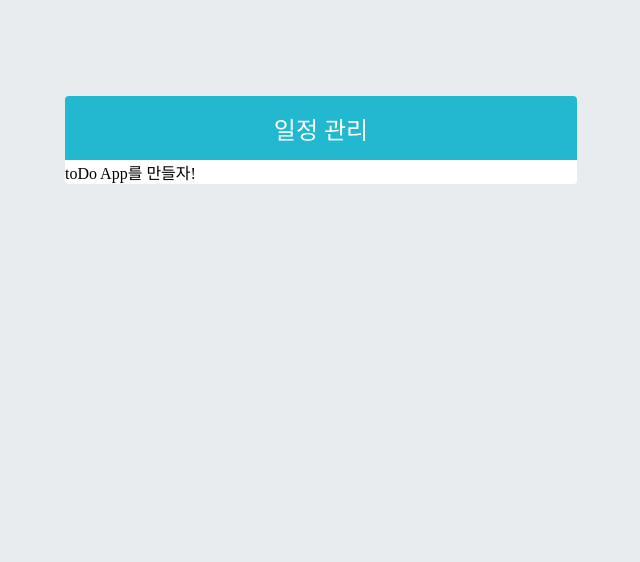
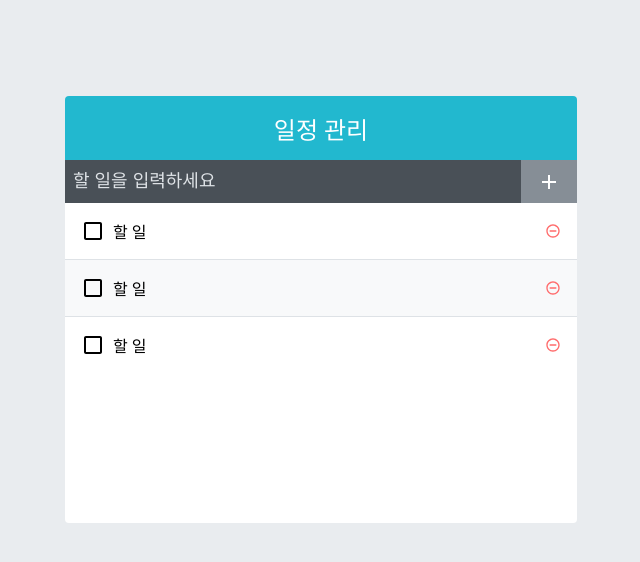
Before and after one commit to Ticktakto/TodoList_React, a React (Create React App) app in the folder todo-app/: page / in a window 1280 px wide. Shown: the top 562 px of the page, without its empty margins (319-959 px from the left). Built offline with nearby package versions, Linux system fonts and the light colour scheme.

Commit message:
3 - Setting Project(Add Components => TodoTemplate, TodoList & Items & Insert)

```diff
--- a/todo-app/src/App.js
+++ b/todo-app/src/App.js
@@ -1,8 +1,14 @@
 import react from 'react';
 import TodoTemplate from './components/TodoTemplate'
+import TodoInsert from './components/TodoInsert';
+import TodoList from './components/TodoList';
+
 const App = () => {
   return(
-    <TodoTemplate>toDo App를 만들자!</TodoTemplate>
+    <TodoTemplate>
+    <TodoInsert />
+    <TodoList />
+    </TodoTemplate>
   );
 }
 
--- /dev/null
+++ b/todo-app/src/components/TodoInsert.js
@@ -0,0 +1,16 @@
+import React from 'react';
+import { MdAdd } from 'react-icons/md';
+import './TodoInsert.scss'
+
+const TodoInsert = () => {
+    return(
+        <form className="TodoInsert">
+            <input placeholder="할 일을 입력하세요"/>
+            <button type="submit">
+                <MdAdd />
+            </button>
+        </form>
+    );
+};
+
+export default TodoInsert;
--- /dev/null
+++ b/todo-app/src/components/TodoInsert.scss
@@ -0,0 +1,46 @@
+.TodoInsert {
+    display: flex;
+    background: #495057;
+
+    input {
+        // 기본 스타일 초기화
+        background: none;
+        outline: none;
+        border: none;
+
+        padding: 0.5rem;
+        font-size: 1.125rem;
+        line-height: 1.5;
+        color: white;
+
+        &::placeholder{
+            color:#dee2e6;
+        }
+        // 버튼을 제외한 영역을 모두 차지
+        flex: 1;
+    }
+
+}
+
+button {
+    // 기본 스타일 초기화
+    background: none;
+    outline: none;
+    border: none;
+
+    background: #868e96;
+    color: white;
+
+    padding-left: 1rem;
+    padding-right: 1rem;
+    font-size: 1.5rem;
+
+    display: flex;
+    align-items: center;
+    cursor: pointer;
+    transition:  0.1s background ease-in;
+
+    &:hover{
+        background: #adb5bd;
+    }
+}
--- /dev/null
+++ b/todo-app/src/components/TodoList.js
@@ -0,0 +1,15 @@
+import React from 'react';
+import TodoListItem from './TodoListItem';
+import './TodoList.scss'
+
+const TodoList = () => {
+    return(
+        <div className="TodoList">
+            <TodoListItem />
+            <TodoListItem />
+            <TodoListItem />
+        </div>
+    );
+};
+
+export default TodoList;
--- /dev/null
+++ b/todo-app/src/components/TodoList.scss
@@ -0,0 +1,5 @@
+.TodoList {
+    min-height: 320px;
+    max-height: 513px;
+    overflow-y: auto;
+}
--- /dev/null
+++ b/todo-app/src/components/TodoListItem.js
@@ -0,0 +1,24 @@
+import React from 'react';
+import {
+    MdCheckBoxOutlineBlank,
+    MdCheckBox,
+    MdRemoveCircleOutline,
+} from 'react-icons/md';
+import './TodoListItem.scss';
+
+const TodoListItem = () => {
+
+    return(
+        <div className="TodoListItem">
+            <div className="checkbox">
+                <MdCheckBoxOutlineBlank />
+                <div className="text">할 일</div>
+            </div>
+            <div className="remove">
+                <MdRemoveCircleOutline />
+            </div>
+        </div>
+    );
+};
+
+export default TodoListItem;
--- /dev/null
+++ b/todo-app/src/components/TodoListItem.scss
@@ -0,0 +1,57 @@
+.TodoListItem {
+    padding: 1rem;
+
+    display: flex;
+    // 세로 중앙 정렬
+    align-items: center;
+
+    &:nth-child(even) {
+        background: #f8f9fa;
+    }
+
+    .checkbox {
+        cursor: pointer;
+        flex : 1;// 차지할 수 있는 영역 모두 차지
+        display: flex;
+        align-items: center;
+
+        svg {
+            //icons
+            font-size: 1.5rem;
+        }
+
+        .text {
+            margin-left: 0.5rem;
+            flex : 1;
+        }
+
+        // 체크 됬을 경우 보여 줄 스타일
+        &.checked {
+            svg {
+                color: #22b8cf;
+            }
+
+            .text {
+                color: #adb5bd;
+                text-decoration: line-through;
+            }
+        }
+    }
+
+    .remove {
+        display: flex;
+        align-items: center;
+
+        color: #ff6b6b;
+        cursor: pointer;
+
+        &:hover {
+            color: #ff8787;
+        }
+    }
+
+     // 엘리먼트 간 테두리 설정
+     & + & {
+         border-top: 1px solid #dee2e6;
+     }
+}
```
